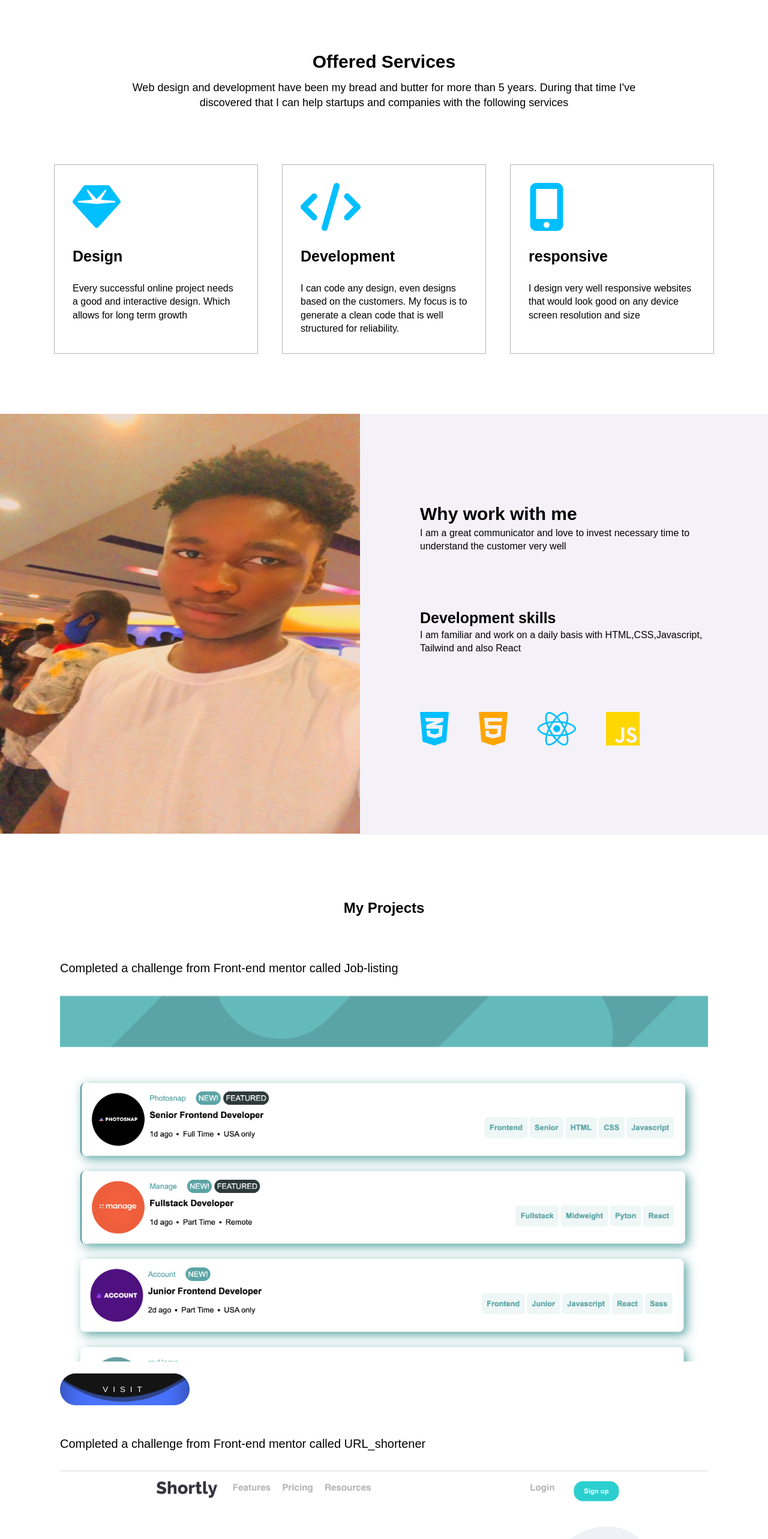
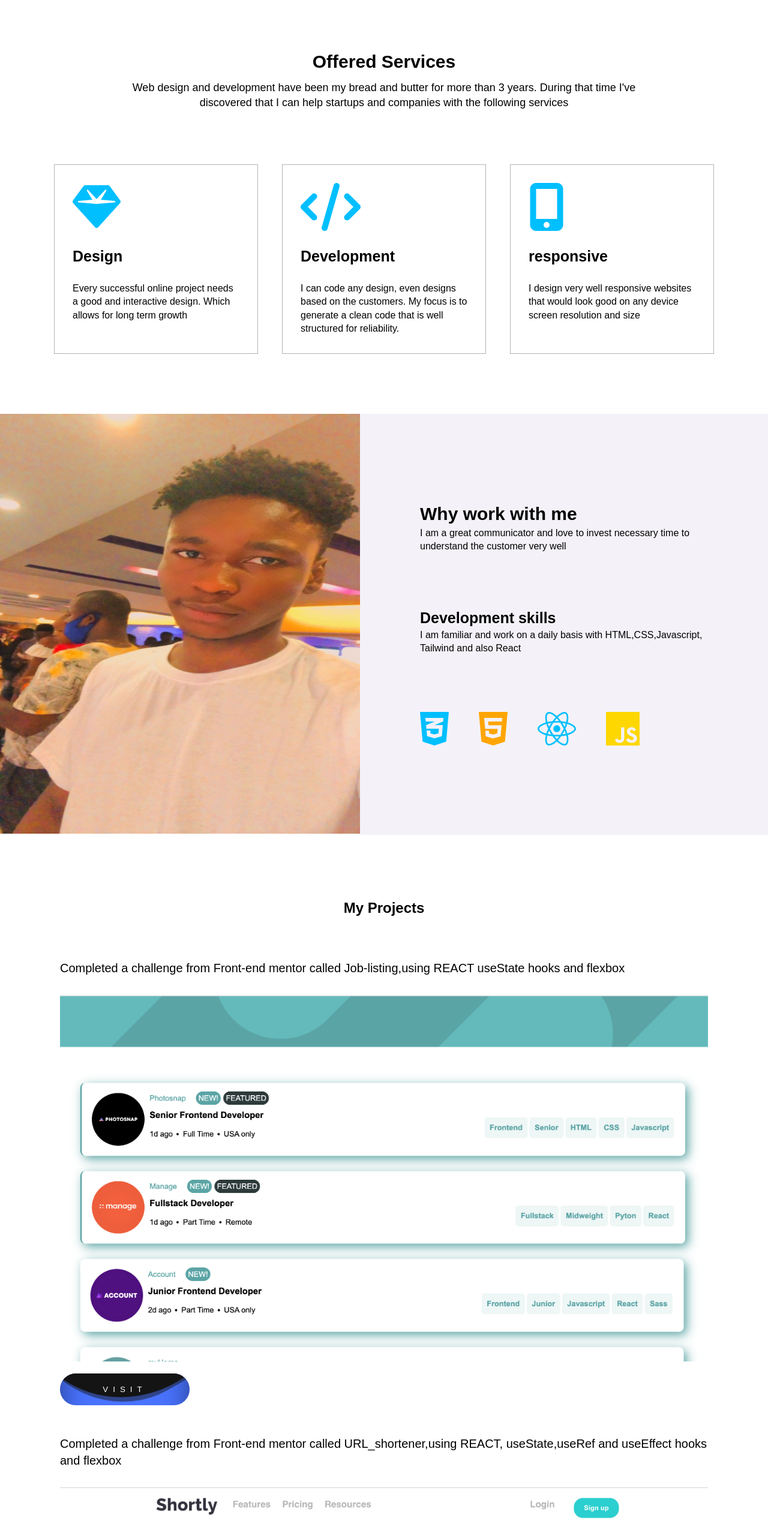
Before and after one commit to Osas66/My-Portfolio, a React (Create React App) app: page / in a window 1280 px wide. Shown: the part 1000-3566 px from the top of the page at 60% size. Built offline with nearby package versions, Linux system fonts and the light colour scheme.

Commit message:
changed filexxx

```diff
--- a/src/components/Body.js
+++ b/src/components/Body.js
@@ -16,9 +16,6 @@ function Body() {
         return {
             right: toggle && '0'
         }
-    }
-    const getCopy = () => {
-        navigator.clipboard.writeText("Vicaremy@gmail.com")
     }
     return (
         <div>
@@ -77,7 +74,7 @@ function Body() {
                     <div className='services'>
                         <div className='services-writing'>
                             <h3>Offered Services</h3>
-                            <p>Web design and development have been my bread and butter for more than 5 years. During that time I've discovered that I can help startups and companies with the following services</p>
+                            <p>Web design and development have been my bread and butter for more than 3 years. During that time I've discovered that I can help startups and companies with the following services</p>
                         </div>
                         <div className='boxes'>
                             <div className='box1'>
@@ -129,33 +126,33 @@ function Body() {
                             <h1>My Projects</h1>
                         </div>
                         <div className='joblist'>
-                            <p>Completed a challenge from Front-end mentor called Job-listing</p>
+                            <p>Completed a challenge from Front-end mentor called Job-listing,using REACT useState hooks and flexbox</p>
                             <img src={Joblist} alt='Joblist' />
                             <button onClick={(e) => {
                                 e.preventDefault();
-                                window.location.href = 'https://joblisting-challenge.vercel.app/';
+                                window.open('https://joblisting-challenge.vercel.app/');
                             }}>
                                 <span>Visit</span>
                                 <div className='liquid'></div>
                             </button>
                         </div>
                         <div className='url'>
-                            <p>Completed a challenge from Front-end mentor called URL_shortener</p>
+                            <p>Completed a challenge from Front-end mentor called URL_shortener,using REACT, useState,useRef and useEffect hooks and flexbox</p>
                             <div><img src={Url} alt='Url' /></div>
                             <button onClick={(e) => {
                                 e.preventDefault();
-                                window.location.href = 'https://sylar-url-shortener.vercel.app/';
+                                window.open('https://sylar-url-shortener.vercel.app/');
                             }}>
                                 <span>Visit</span>
                                 <div className='liquid'></div>
                             </button>
                         </div>
                         <div className='weight'>
-                            <p>A weight converter</p>
+                            <p>A weight converter, built basically on HTML, CSS and vanillajs using DOM and DOM manipulations</p>
                             <img src={Weight} alt='weight' />
                             <button onClick={(e) => {
                                 e.preventDefault();
-                                window.location.href = 'https://sylarweightconverter.netlify.app/';
+                                window.open('https://sylarweightconverter.netlify.app/');
                             }}>
                                 <span>Visit</span>
                                 <div className='liquid'></div>
@@ -166,7 +163,7 @@ function Body() {
                 <section id="contacts" >
                     <div className='contact'>
                         <h1>Contact Details</h1>
-                        <p>For any type of online project please don't hesistate to get in touch with me. The fastest way is to send a message to my email<span onClick={() => { getCopy(); }}> Vicaremy@gmail.com </span></p>
+                        <p>For any type of online project please don't hesistate to get in touch with me. The fastest way is to send a message to my email<span><a href='mailto:vicaremy@gmail.com'> Vicaremy@gmail.com </a></span></p>
                     </div>
                 </section>
             </div>
```
